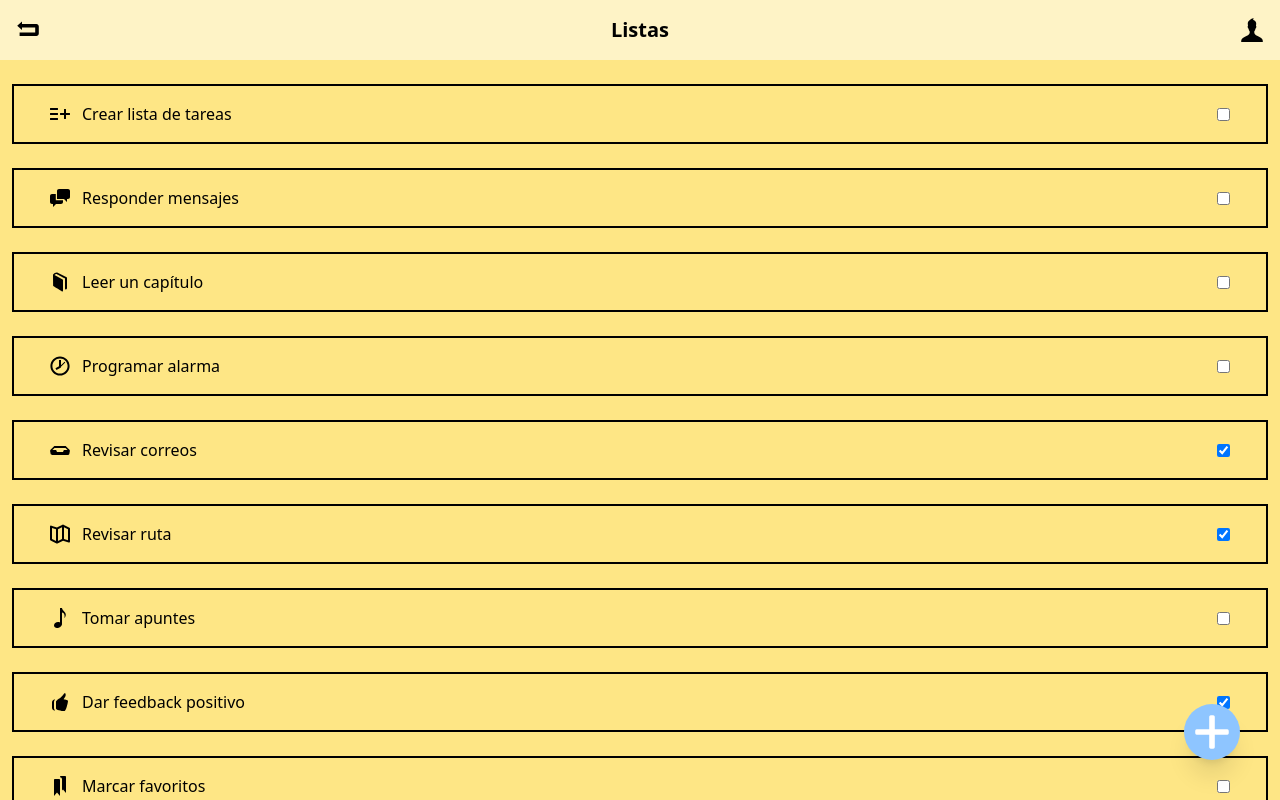
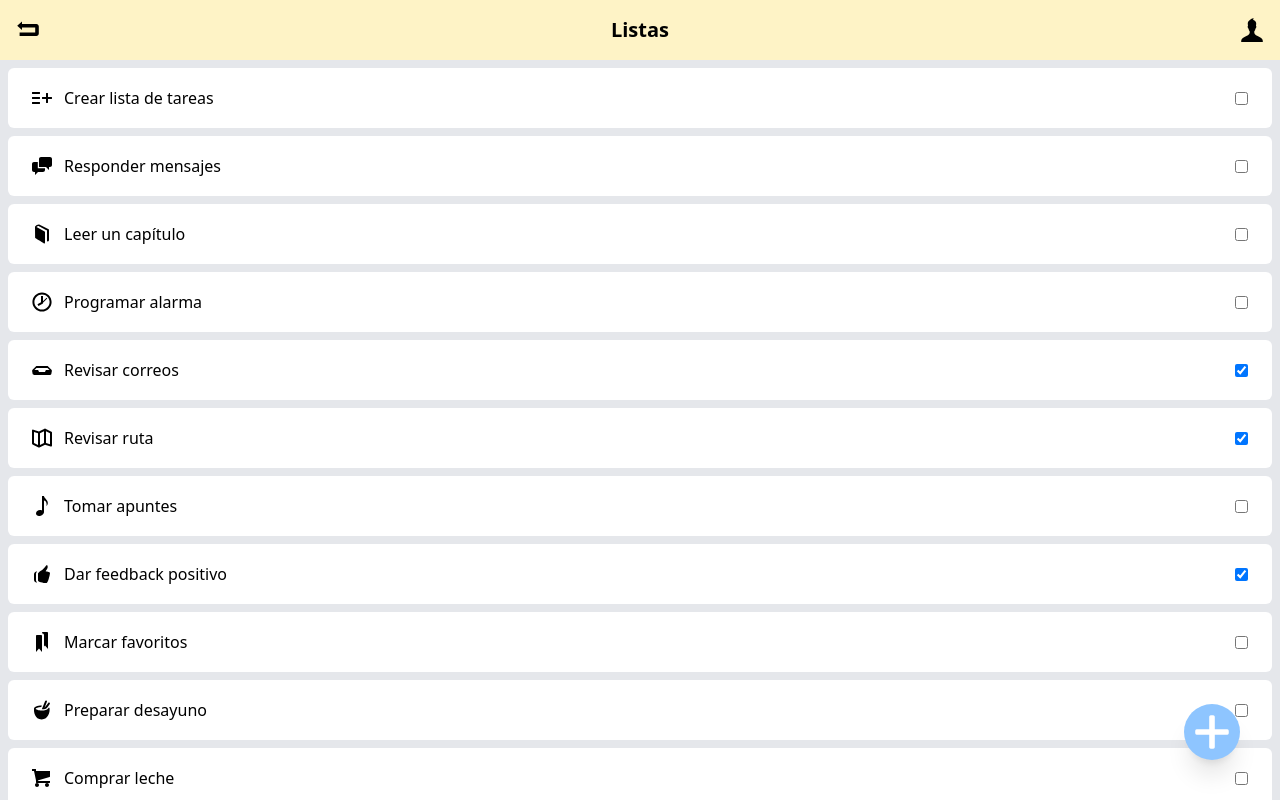
Before and after one commit to AdrielHercules/todolist-frontend, an Angular app: page /tasks/1 in a window 1280 px wide. Shown: the top 800 px of the page. Built offline with nearby package versions, Linux system fonts and the light colour scheme.

Commit message:
Refactor task-item and task-page layout

```diff
--- a/src/app/task-page/task-item/task-item.component.html
+++ b/src/app/task-page/task-item/task-item.component.html
@@ -1,9 +1,17 @@
-<div class="flex items-center justify-center gap-2 border-2 px-6 py-4 hover:scale-[101%] hover:bg-amber-300 hover:shadow-amber-800 hover:drop-shadow-amber-950 transition-discrete">
-  <svg class="h-[20px] w-[20px] ml-3">
+<div
+  class="flex h-15 content-center items-center rounded-md bg-white pl-6 align-middle select-none hover:cursor-pointer hover:bg-gray-100"
+>
+  <svg class="h-[20px] w-[20px]">
     <use [attr.xlink:href]="'/assets/symbol-defs.svg#' + task?.icon"></use>
   </svg>
-  <p class="pl-1">{{task?.text}}</p>
-  <input [checked]="task?.completed" type="checkbox" placeholder="True" class="ml-auto mr-3" (click)="onCheck($event)">
+  <p class="pl-3">{{ task?.text }}</p>
+  <input
+    [checked]="task?.completed"
+    type="checkbox"
+    placeholder="True"
+    class="mr-6 ml-auto"
+    (click)="onCheck($event)"
+  />
 </div>
 
 <!-- Para posicionar las cosas a la iz o derecha ml/mr-auto para darle más anchura al div px y py-->
--- a/src/app/task-page/task-page.component.html
+++ b/src/app/task-page/task-page.component.html
@@ -1,12 +1,9 @@
-<section class="bg-amber-200 pl-3 pr-3">
+<section class="flex h-full flex-col gap-2 bg-gray-200 p-2">
   @for (task of listTaks; track $index) {
-    <app-task-item [task]="task" class="m-3.5 pl-1"> </app-task-item>
+    <app-task-item [task]="task"> </app-task-item>
   }
 
-  <div
-    class="fixed bottom-10 right-10 rounded-full hover:scale-105 transition-discrete cursor-pointer"
-    (click)="onAddTask()"
-  >
-    <app-add-task-button></app-add-task-button>
+  <div class="fixed right-10 bottom-10">
+    <app-add-task-button (click)="onAddTask()"></app-add-task-button>
   </div>
 </section>
```
